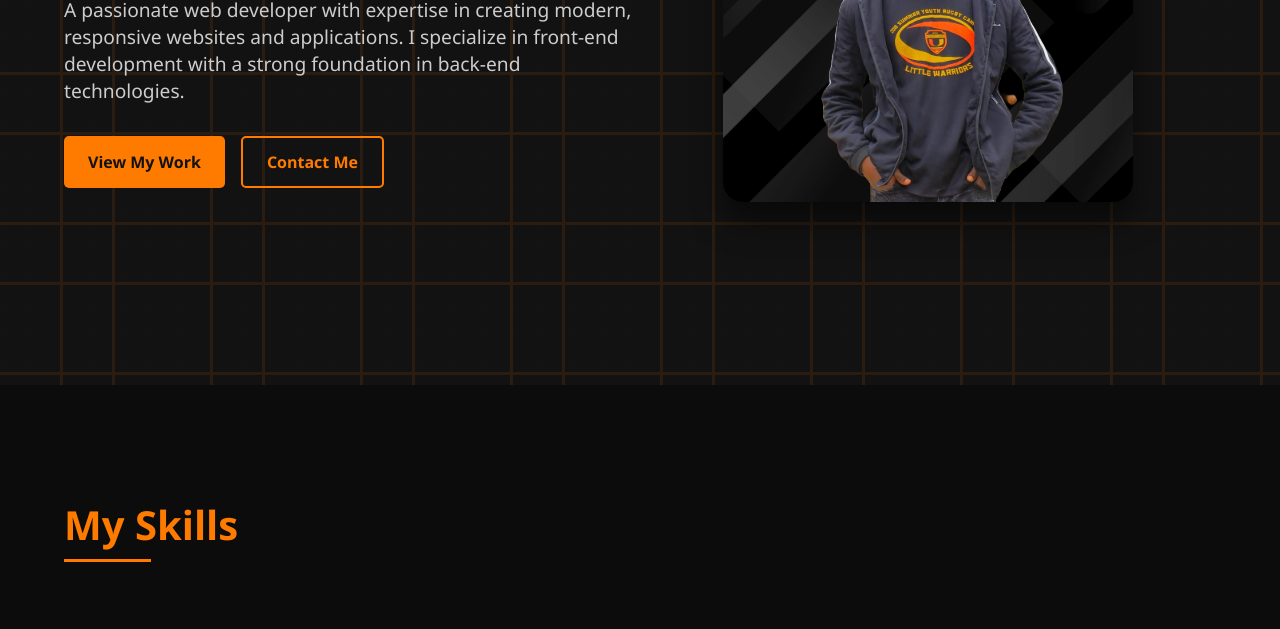
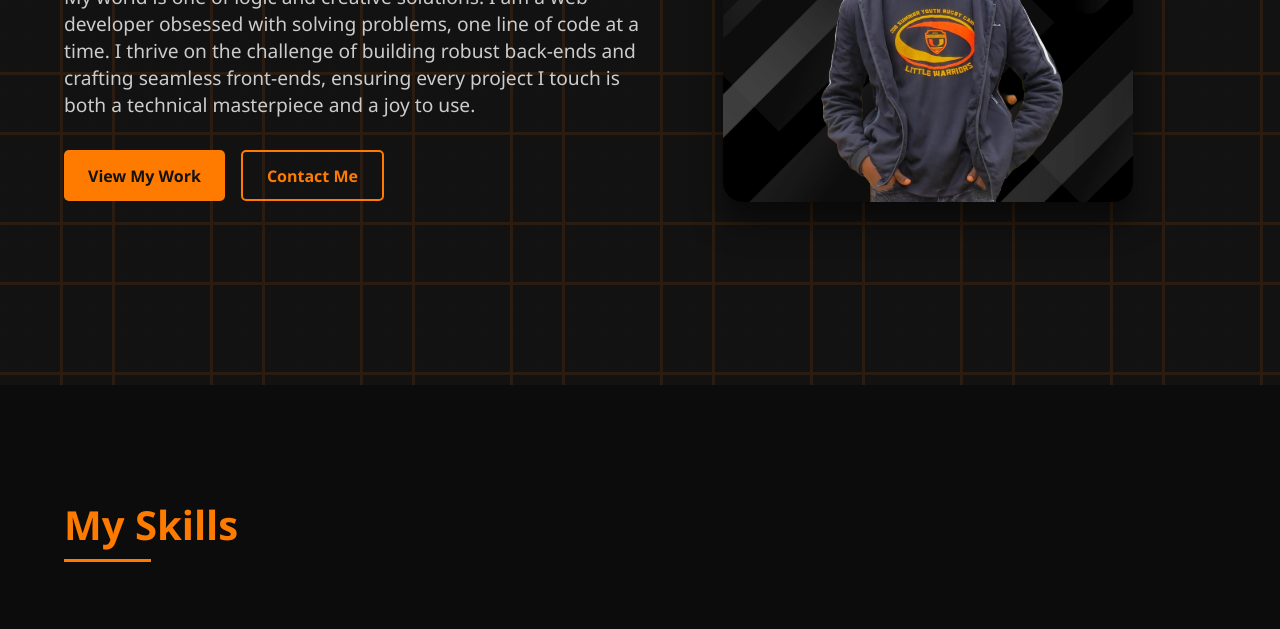
Before and after one commit to Brianmaina427/My_Portfolio_Website, a plain HTML site: page index.html in a window 1280 px wide. Shown: the part 415-1044 px from the top of the page. Drawn offline with Linux system fonts and the light colour scheme.

Commit message:
index.html

```diff
--- a/index.html
+++ b/index.html
@@ -801,7 +801,7 @@
     <section id="hero">
         <div class="hero-content">
             <h1>Hello, I'm <span class="circuit-name">Brian Maina</span></h1>
-            <p>A passionate web developer with expertise in creating modern, responsive websites and applications. I specialize in front-end development with a strong foundation in back-end technologies.</p>
+            <p>My world is one of logic and creative solutions. I am a web developer obsessed with solving problems, one line of code at a time. I thrive on the challenge of building robust back-ends and crafting seamless front-ends, ensuring every project I touch is both a technical masterpiece and a joy to use.</p>
             <div class="hero-btns">
                 <a href="#projects" class="btn btn-primary">View My Work</a>
                 <a href="#contact" class="btn btn-secondary">Contact Me</a>
```
